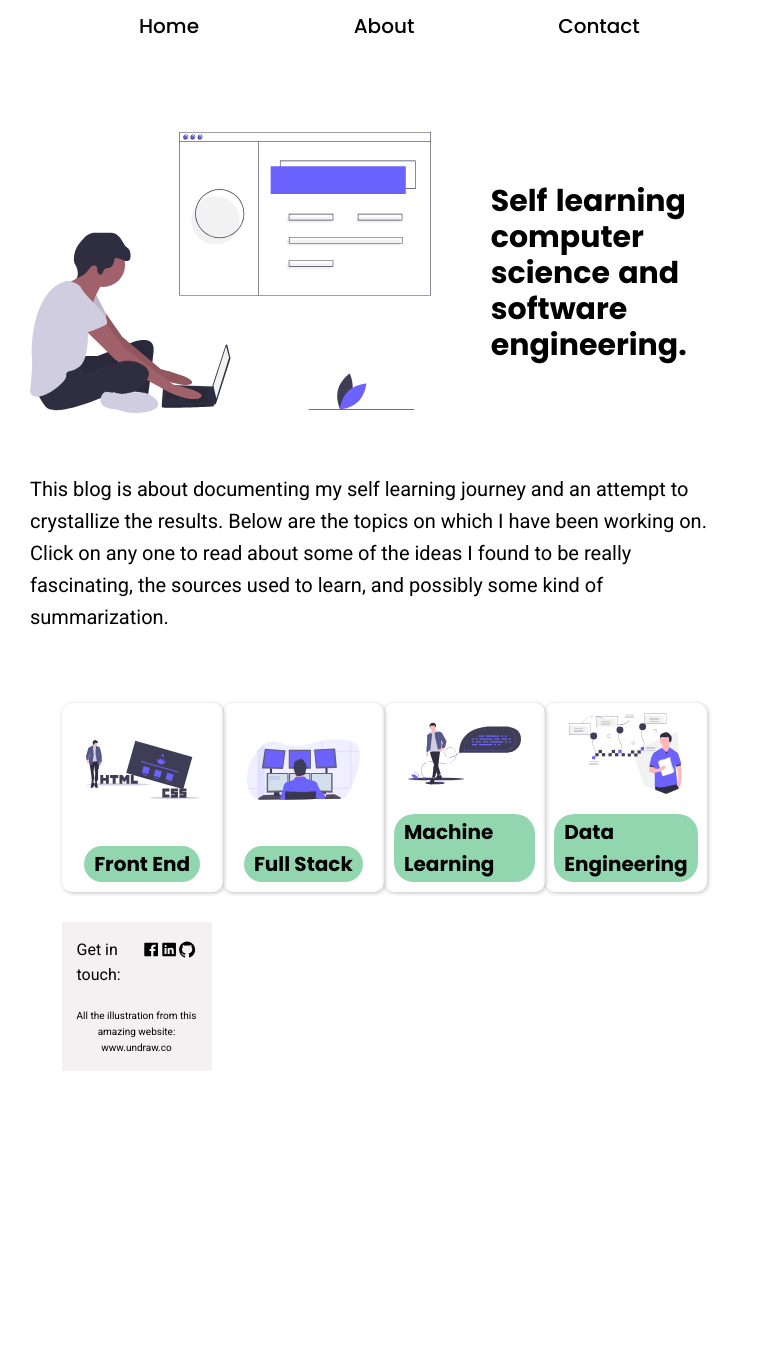
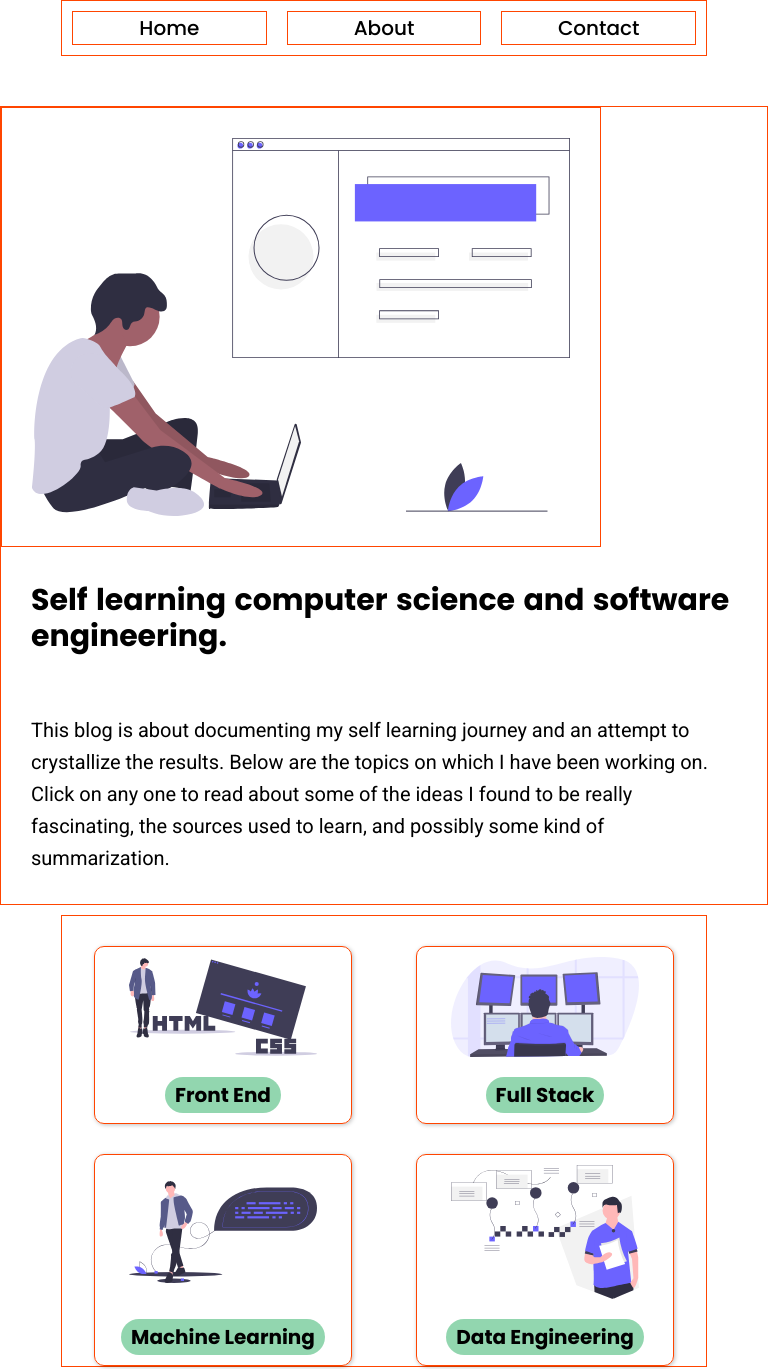
Before and after one commit to harsh-vikram-singh/webdev, a plain HTML site: page index.html in a window 768 px wide. Shown: the top 1369 px of the page. Before the commit the page ends 1071 px from the top, so only its background shows below. Drawn offline with nearby package versions, Linux system fonts and the light colour scheme.

Commit message:
made changed for layout on wider screens

```diff
--- a/assets/css/base.css
+++ b/assets/css/base.css
@@ -50,6 +50,6 @@ body {
 }
 
 /* adding boxes for debugging. to be removed later */
-/* .box {
+.box {
     border: .1rem solid orangered;
-} */
+}
--- a/assets/css/cards.css
+++ b/assets/css/cards.css
@@ -57,10 +57,14 @@
 }
 
 /* media query for screens greater than 600px and less than 900px */
+/* the content section is made a nested grid here */
 @media (min-width: 601px) and (max-width: 900px) {
     .content {
         grid-column: content-start / content-end;
         flex-flow: row wrap;
+        display: grid;
+        grid-template-columns: repeat(2, 1fr);
+        grid-auto-rows: min-content;
     }
 
     /* .card {
@@ -76,10 +80,10 @@
         align-items: center;
     } */
 
-    .card > :nth-child(odd) {
+    /* .card > :nth-child(odd) {
         grid-column: col-start 1 / col-start 3;
         /* flex: 1 20rem; */
-    }
+    } */
 
 
 }
--- a/assets/css/intro.css
+++ b/assets/css/intro.css
@@ -33,17 +33,17 @@
         grid-column: full-start / full-end;
         grid-row: header-start / header-end;
         margin-top: 4rem;
-        /* display: flex; */
+        display: flex;
+        flex-direction: column;
+        align-items: center;
     }
 
-    .intro__container {
+    /* .intro__container {
         display: flex;
+        flex-direction: column;
         justify-content: center;
         align-items: center;
-    }
-    .intro__illustration {
-        width: 60%;
-    }
+    } */
 }
 
 /* media queries for screen width greater than 900px */
--- a/index.html
+++ b/index.html
@@ -28,7 +28,7 @@
         <!-- intro section -->
         <header class="intro box">
             <div class="intro__container">
-                <img class="intro__illustration" src="assets/images/intro.svg"
+                <img class="intro__illustration box" src="assets/images/intro.svg"
                     alt="intro vector illustration showing a person coding">
                 <h1 class="intro__heading">Self learning computer science and software engineering.</h1>
             </div>
```
